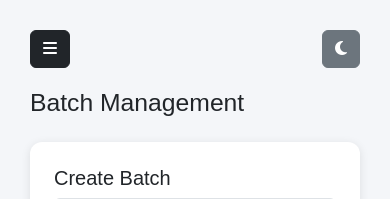
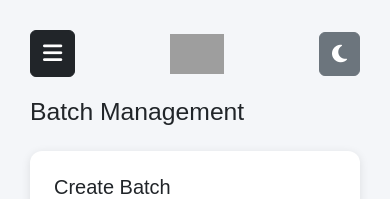
Before and after one commit to cuk6912/aaradhya-classes, a Flask app: page /batches in a window 390 px wide. Shown: the top 199 px of the page. Run offline with Flask 3, Linux system fonts and the light colour scheme; grey boxes are pictures that could not be loaded.

Commit message:
Update layout.html

```diff
--- a/templates/layout.html
+++ b/templates/layout.html
@@ -6,6 +6,8 @@
 <title>Aaradhya Classes</title>
 
 <meta name="viewport" content="width=device-width, initial-scale=1">
+
+<link rel="icon" href="/static/favicon.png">
 
 <link href="https://cdn.jsdelivr.net/npm/bootstrap@5.3.2/dist/css/bootstrap.min.css" rel="stylesheet">
 
@@ -17,10 +19,7 @@ href="https://cdnjs.cloudflare.com/ajax/libs/font-awesome/6.5.0/css/all.min.css"
 body{
 background:#f4f6f9;
 font-family:Arial;
-transition:0.3s;
 }
-
-/* DARK MODE */
 
 .dark-mode{
 background:#121212;
@@ -38,8 +37,20 @@ left:0;
 background:#2c3e50;
 color:white;
 padding-top:20px;
-transition:0.3s;
 z-index:9999;
+}
+
+.logo-box{
+text-align:center;
+margin-bottom:20px;
+}
+
+.logo-box img{
+width:70px;
+}
+
+.logo-box h5{
+margin-top:5px;
 }
 
 .sidebar a{
@@ -53,11 +64,30 @@ text-decoration:none;
 background:#34495e;
 }
 
-/* MAIN AREA */
-
 .main{
 margin-left:240px;
 padding:30px;
+}
+
+/* MOBILE HEADER */
+
+.mobile-header{
+display:none;
+align-items:center;
+justify-content:space-between;
+margin-bottom:20px;
+}
+
+.mobile-header img{
+height:40px;
+}
+
+.mobile-header .menu-btn{
+font-size:22px;
+}
+
+.mobile-header .dark-btn{
+font-size:20px;
 }
 
 /* CARDS */
@@ -68,13 +98,7 @@ border-radius:12px;
 box-shadow:0 2px 10px rgba(0,0,0,0.1);
 }
 
-/* MOBILE MENU */
-
-.mobile-menu{
-display:none;
-}
-
-/* MOBILE FIX */
+/* MOBILE VIEW */
 
 @media(max-width:768px){
 
@@ -90,17 +114,13 @@ left:0;
 margin-left:0;
 }
 
-.mobile-menu{
-display:block;
-margin-bottom:20px;
+.mobile-header{
+display:flex;
 }
 
 }
 
-/* CHART FIX */
-
 canvas{
-position:relative;
 z-index:1;
 }
 
@@ -110,24 +130,29 @@ z-index:1;
 
 <body>
 
+<!-- SIDEBAR -->
+
 <div class="sidebar" id="sidebar">
 
-<h4 class="ps-3">Aaradhya Classes</h4>
+<div class="logo-box">
+
+<img src="/static/logo.png">
+
+<h5>Aaradhya Classes</h5>
+
+</div>
 
 <a href="/"><i class="fa fa-chart-line"></i> Dashboard</a>
 
 <h6 class="mt-4 ps-3 text-light">Management</h6>
 
 <a href="/students"><i class="fa fa-user-graduate"></i> Students</a>
-
 <a href="/teachers"><i class="fa fa-chalkboard-teacher"></i> Teachers</a>
-
 <a href="/batches"><i class="fa fa-layer-group"></i> Batches</a>
 
 <h6 class="mt-4 ps-3 text-light">Academics</h6>
 
 <a href="/attendance"><i class="fa fa-calendar-check"></i> Attendance</a>
-
 <a href="/fees"><i class="fa fa-money-bill"></i> Fees</a>
 
 <h6 class="mt-4 ps-3 text-light">Analytics</h6>
@@ -140,21 +165,28 @@ z-index:1;
 
 </div>
 
+<!-- MAIN AREA -->
+
 <div class="main">
 
-<div class="mobile-menu">
+<!-- MOBILE HEADER -->
 
-<button class="btn btn-dark" onclick="toggleMenu()">
+<div class="mobile-header">
+
+<button class="btn btn-dark menu-btn" onclick="toggleMenu()">
 <i class="fa fa-bars"></i>
 </button>
 
-<button class="btn btn-secondary float-end" onclick="toggleDark()">
+<img src="/static/logo.png">
+
+<button class="btn btn-secondary dark-btn" onclick="toggleDark()">
 <i class="fa fa-moon"></i>
 </button>
 
 </div>
 
 {% block content %}
+
 {% endblock %}
 
 </div>
@@ -162,15 +194,11 @@ z-index:1;
 <script>
 
 function toggleMenu(){
-
 document.getElementById("sidebar").classList.toggle("active")
-
 }
 
 function toggleDark(){
-
 document.body.classList.toggle("dark-mode")
-
 }
 
 </script>
```
